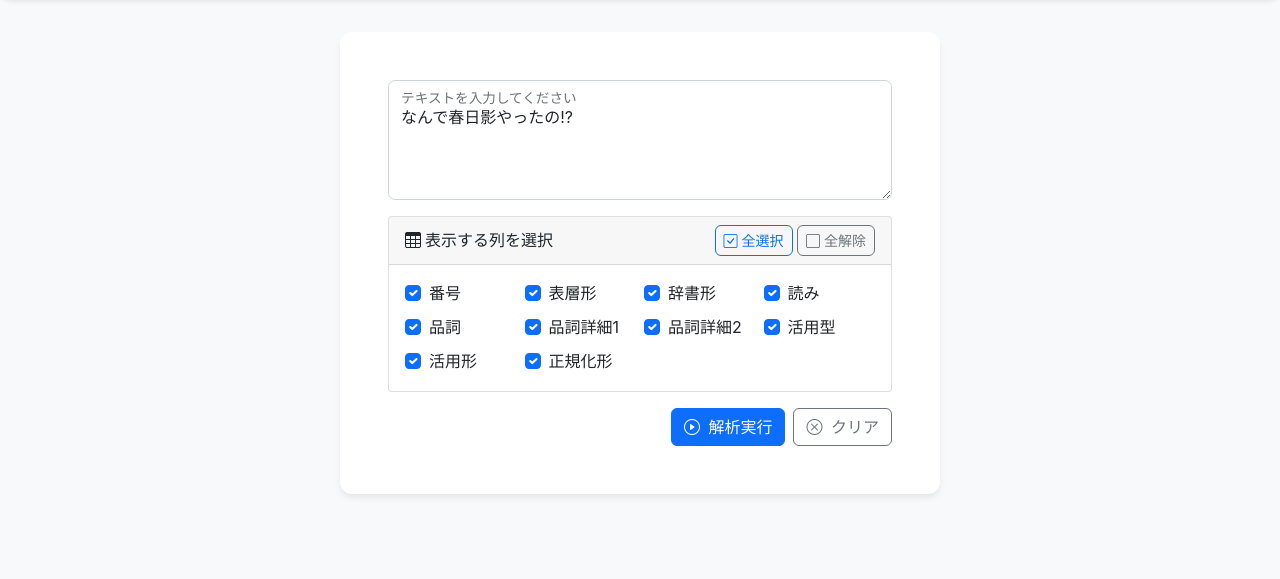
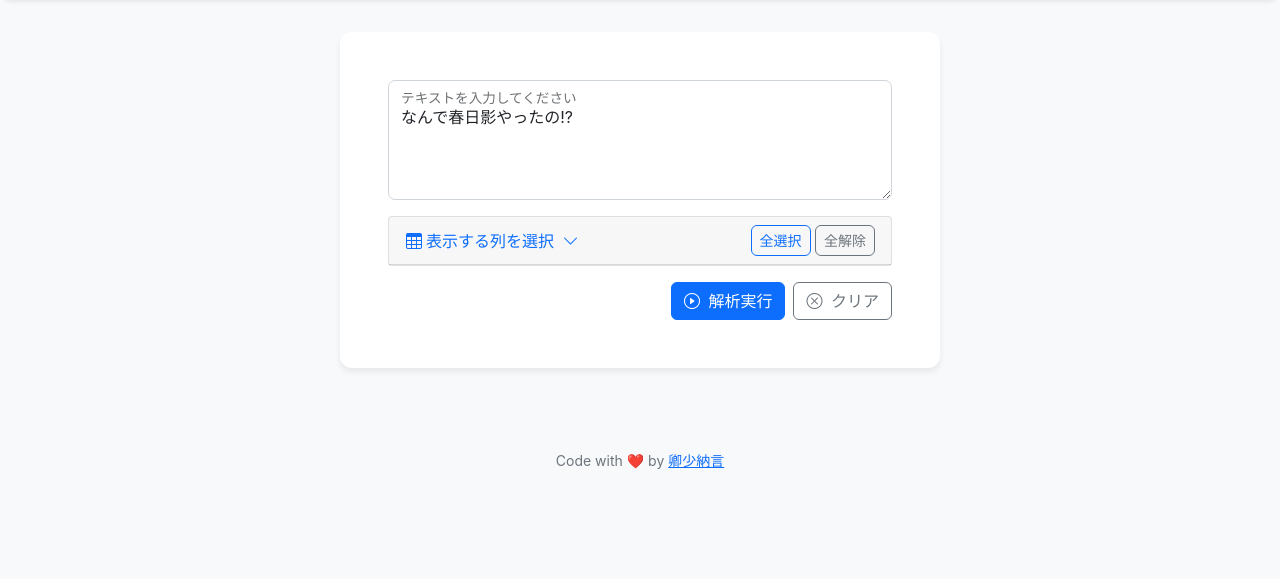
Before and after one commit to NoHeartPen/WebSudachi, a FastAPI app: page / in a window 1280 px wide. Shown: the part 56-635 px from the top of the page. Run offline with FastAPI, Linux system fonts and the light colour scheme; some libraries are stand-ins or nearby versions.

Commit message:
fix: 默认折叠输出格式选项

```diff
--- a/templates/index.html
+++ b/templates/index.html
@@ -76,17 +76,23 @@
                     <div class="card mb-3">
                         <div class="card-header">
                             <div class="d-flex justify-content-between align-items-center">
-                                <h6 class="mb-0"><i class="bi bi-table me-1"></i>表示する列を選択</h6>
+                                <h6 class="mb-0">
+                                    <button class="btn btn-link text-decoration-none p-0 text-start" type="button" data-bs-toggle="collapse" data-bs-target="#columnSelection" aria-expanded="false" aria-controls="columnSelection">
+                                        <i class="bi bi-table me-1"></i>表示する列を選択
+                                        <i class="bi bi-chevron-down ms-1 collapse-icon"></i>
+                                    </button>
+                                </h6>
                                 <div>
                                     <button type="button" class="btn btn-outline-primary btn-sm" onclick="selectAllColumns()">
-                                        <i class="bi bi-check-square me-1"></i>全選択
+                                        全選択
                                     </button>
                                     <button type="button" class="btn btn-outline-secondary btn-sm" onclick="deselectAllColumns()">
-                                        <i class="bi bi-square me-1"></i>全解除
+                                        全解除
                                     </button>
                                 </div>
                             </div>
                         </div>
+                        <div class="collapse" id="columnSelection">
                             <div class="card-body">
                                 <div class="row g-2">
                                     <div class="col-md-3 col-sm-6">
@@ -152,6 +158,8 @@
                                 </div>
                             </div>
                         </div>
+                    </div>
+
 
                     <!-- Button Group -->
                     <div class="d-flex gap-2 justify-content-end flex-column flex-md-row">
```
Lines whose indentation alone changed are shown as unchanged.
